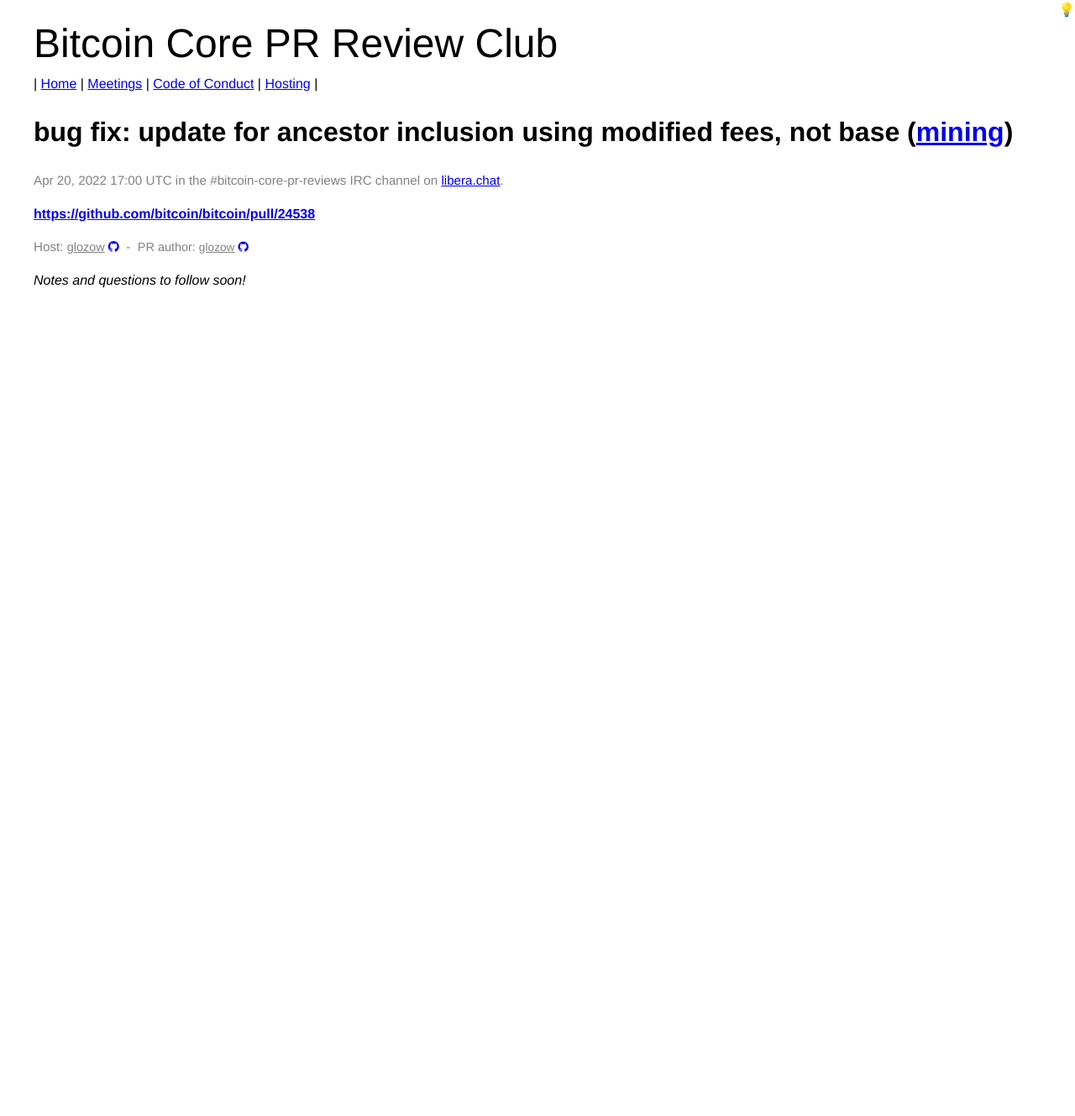
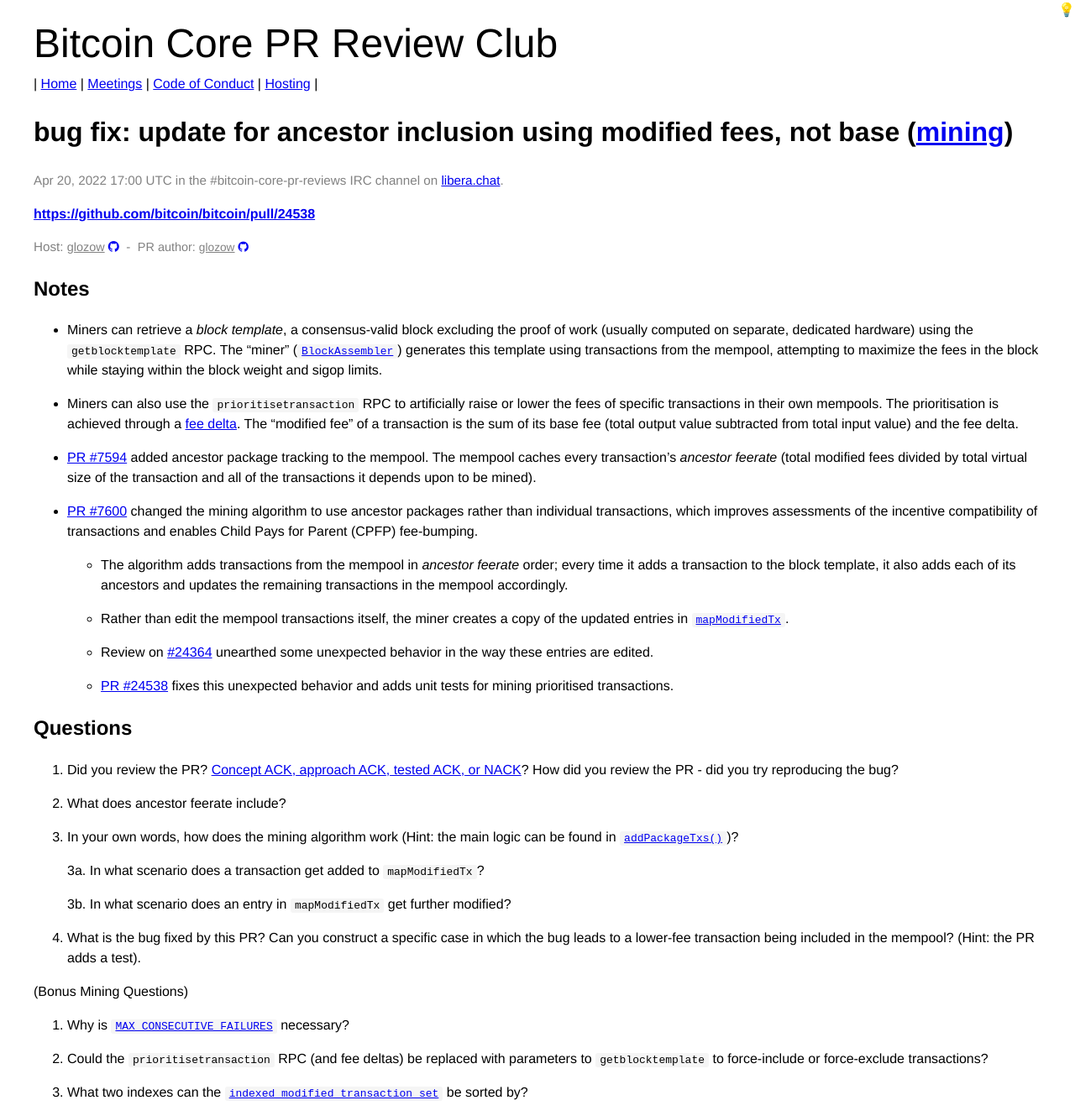
Before and after one commit to bitcoin-core-review-club/website, a Jekyll site: the page built from _posts/2022-04-20-#24538.md, in a window 1280 px wide. Shown: the whole page at 84% size. Built offline with Jekyll 4.4.1, drawn with Linux system fonts in a browser that asks for light colours; before the commit the page ends 916 px from its top, so only the background shows below that.

Commit message:
add n24538 notes

```diff
--- a/_posts/2022-04-20-#24538.md
+++ b/_posts/2022-04-20-#24538.md
@@ -10,15 +10,71 @@
 commit:
 ---
 
-_Notes and questions to follow soon!_
-
-<!-- TODO: Before meeting, add notes and questions
 ## Notes
 
+-  Miners can retrieve a *block template*, a consensus-valid block excluding the proof of work
+   (usually computed on separate, dedicated hardware) using the `getblocktemplate` RPC. The "miner"
+([`BlockAssembler`](https://github.com/bitcoin/bitcoin/blob/f3e0ace8ecd84009a23da6b0de47f01d79c45772/src/node/miner.h#L128))
+generates this template using transactions from the mempool, attempting to maximize the fees in the
+block while staying within the block weight and sigop limits.
+
+- Miners can also use the `prioritisetransaction` RPC to artificially raise or lower the fees of
+  specific transactions in their own mempools. The prioritisation is achieved through a
+[fee delta](https://github.com/bitcoin/bitcoin/blob/f3e0ace8ecd84009a23da6b0de47f01d79c45772/src/txmempool.h#L104).
+The "modified fee" of a transaction is the sum of its base fee (total output value subtracted from
+total input value) and the fee delta.
+
+- [PR #7594](https://github.com/bitcoin/bitcoin/pull/7594) added ancestor package tracking to the
+  mempool. The mempool caches every transaction's *ancestor feerate* (total modified fees divided by
+total virtual size of the transaction and all of the transactions it depends upon to be mined).
+
+- [PR #7600](https://github.com/bitcoin/bitcoin/pull/7600) changed the mining algorithm to use
+  ancestor packages rather than individual transactions, which improves assessments of the incentive
+compatibility of transactions and enables Child Pays for Parent (CPFP) fee-bumping.
+
+	- The algorithm adds transactions from the mempool in *ancestor feerate* order; every time
+	  it adds a transaction to the block template, it also adds each of its ancestors and
+	  updates the remaining transactions in the mempool accordingly.
+
+	- Rather than edit the mempool transactions itself, the miner creates a copy of the updated
+	  entries in [`mapModifiedTx`](https://github.com/bitcoin/bitcoin/blob/f3e0ace8ecd84009a23da6b0de47f01d79c45772/src/node/miner.cpp#L309).
+
+	- Review on [#24364](https://github.com/bitcoin/bitcoin/pull/24364) unearthed some
+	  unexpected behavior in the way these entries are edited.
+
+	- [PR #24538](https://github.com/bitcoin/bitcoin/pull/24538) fixes this unexpected behavior
+	  and adds unit tests for mining prioritised transactions.
+
 ## Questions
-1. Did you review the PR? [Concept ACK, approach ACK, tested ACK, or NACK](https://github.com/bitcoin/bitcoin/blob/master/CONTRIBUTING.md#peer-review)?
--->
 
+1. Did you review the PR? [Concept ACK, approach ACK, tested ACK, or
+   NACK](https://github.com/bitcoin/bitcoin/blob/master/CONTRIBUTING.md#peer-review)?
+How did you review the PR - did you try reproducing the bug?
+
+2. What does ancestor feerate include?
+
+3. In your own words, how does the mining algorithm work (Hint: the main logic can be found in
+[`addPackageTxs()`](https://github.com/bitcoin/bitcoin/blob/f3e0ace8ecd84009a23da6b0de47f01d79c45772/src/node/miner.cpp#L303))?
+
+	3a. In what scenario does a transaction get added to `mapModifiedTx`?
+
+	3b. In what scenario does an entry in `mapModifiedTx` get further modified?
+
+4. What is the bug fixed by this PR? Can you construct a specific case in which the bug leads to a
+lower-fee transaction being included in the mempool? (Hint: the PR adds a test).
+
+(Bonus Mining Questions)
+
+1. Why is
+   [`MAX_CONSECUTIVE_FAILURES`](https://github.com/bitcoin/bitcoin/blob/f3e0ace8ecd84009a23da6b0de47f01d79c45772/src/node/miner.cpp#L323)
+necessary?
+
+2. Could the `prioritisetransaction` RPC (and fee deltas) be replaced with parameters to
+`getblocktemplate` to force-include or force-exclude transactions?
+
+3. What two indexes can the
+   [`indexed_modified_transaction_set`](https://github.com/bitcoin/bitcoin/blob/f3e0ace8ecd84009a23da6b0de47f01d79c45772/src/node/miner.h#L108)
+be sorted by?
 
 <!-- TODO: After meeting, uncomment and add meeting log between the irc tags
 ## Meeting Log
```
